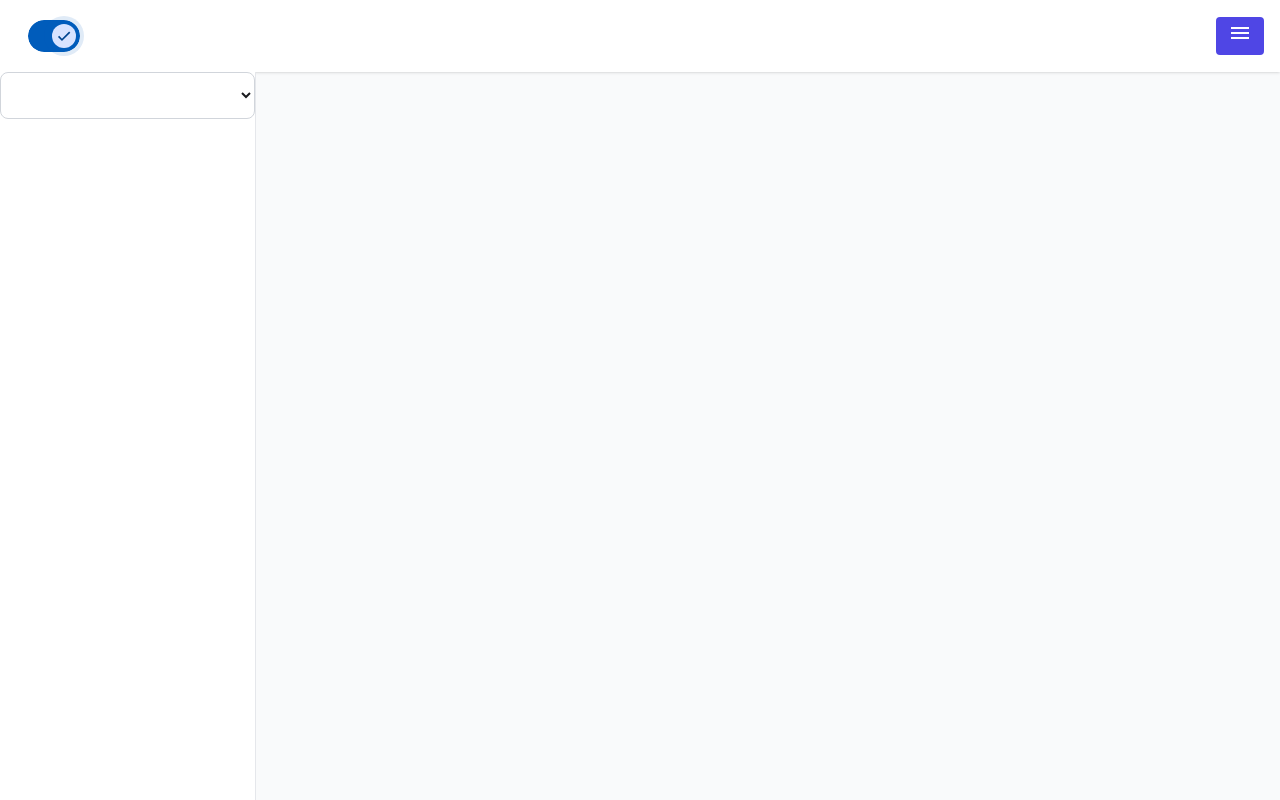
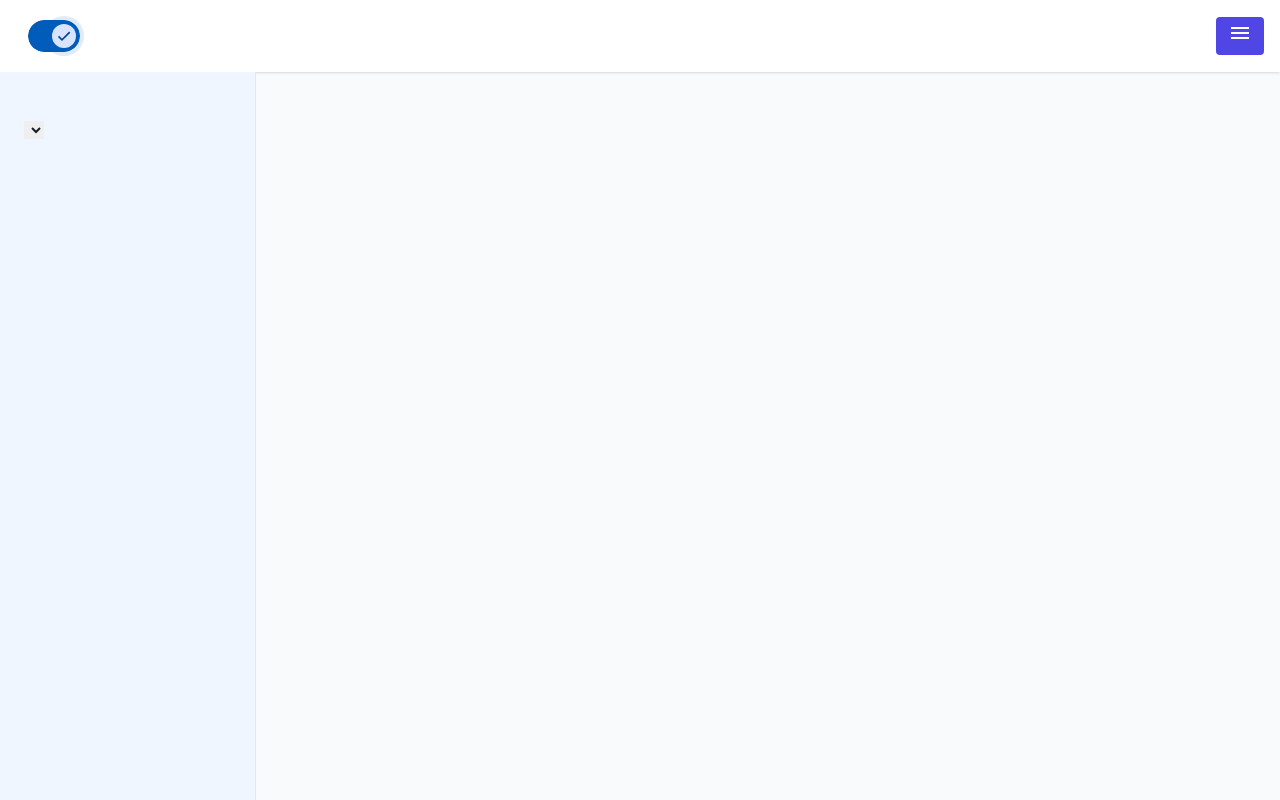
Before and after one commit to victordrago/sales-angular, an Angular app: page / in a window 1280 px wide. Both pictures are taken after a click on the switch 54 px from the left and 36 px from the top of the page. Built offline with nearby package versions, Linux system fonts and the light colour scheme.

Commit message:
fix select

```diff
--- a/src/app/layouts/public/main-layout/left-panel/left-panel.component.html
+++ b/src/app/layouts/public/main-layout/left-panel/left-panel.component.html
@@ -1 +1,3 @@
-<app-select></app-select>
+<div class="px-6 py-12">
+    <select></select>
+</div>
--- a/src/app/layouts/public/main-layout/left-panel/left-panel.component.ts
+++ b/src/app/layouts/public/main-layout/left-panel/left-panel.component.ts
@@ -4,8 +4,8 @@ import { SelectComponent } from '../../../../shared/components/shared/components
 @Component({
   selector: 'app-left-panel',
   standalone: true,
+  imports: [SelectComponent],
   templateUrl: './left-panel.component.html',
   styleUrls: ['./left-panel.component.scss'],
-  imports: [SelectComponent],
 })
 export class LeftPanelComponent {}
--- a/src/app/layouts/public/main-layout/main-layout.component.html
+++ b/src/app/layouts/public/main-layout/main-layout.component.html
@@ -5,7 +5,7 @@
   <div class="flex flex-1 overflow-hidden">
 
     @if (showLeftPanel) {
-      <app-left-panel class="w-64 bg-white border-r border-gray-200" />
+      <app-left-panel class="w-64 bg-blue-50 border-r border-gray-200" />
     }
 
     <main class="flex-1 p-6 overflow-y-auto">
--- a/src/app/shared/components/shared/components/select/select.component.ts
+++ b/src/app/shared/components/shared/components/select/select.component.ts
@@ -6,7 +6,7 @@ export interface SelectOption<T> {
 }
 
 @Component({
-  selector: 'app-select',
+  selector: 'select',
   standalone: true,
   templateUrl: './select.component.html',
   styleUrls: ['./select.component.scss']
```
